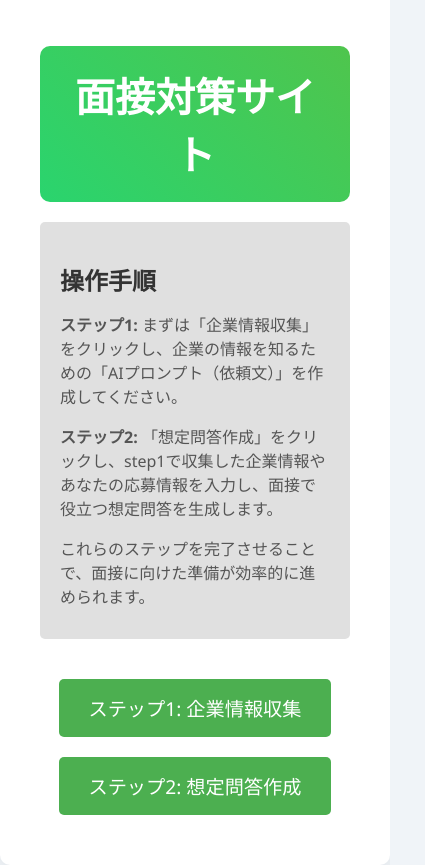
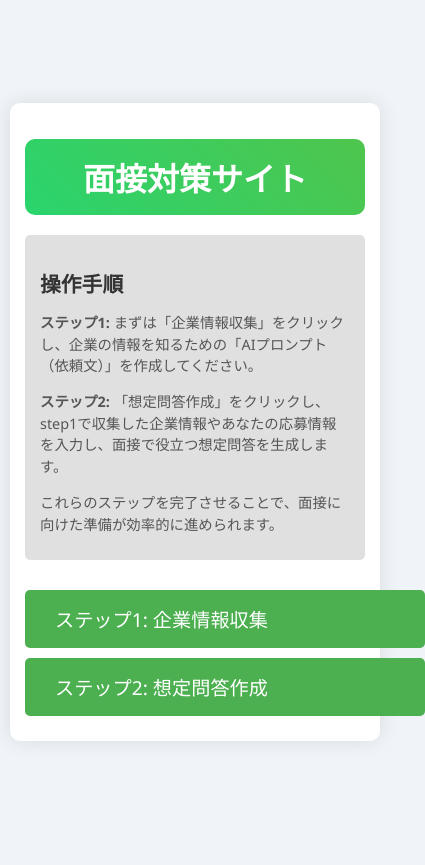
Before and after one commit to tanukin0423/mensetsutaisaku, a plain HTML site: page index.html in a window 390 px wide. Shown: the whole page, 425 px wide, since content can reach past the window. After the commit the page ends 844 px from the top, so only its background shows below. Drawn offline with Linux system fonts and the light colour scheme.

Commit message:
Add files via upload

```diff
--- a/index.html
+++ b/index.html
@@ -16,30 +16,27 @@
             display: flex;
             justify-content: center;
             align-items: center;
-            height: 100vh;
-            text-align: center;
+            min-height: 100vh;
+            padding: 20px;
+            box-sizing: border-box;
         }
         .content {
             background: #fff;
-            padding: 40px;
-            width: 800px;
+            padding: 20px;
+            width: 100%;
+            max-width: 800px;
             border-radius: 10px;
             box-shadow: 0 0 20px rgba(0, 0, 0, 0.1);
         }
         h1 {
             font-size: 2.5rem;
             margin-bottom: 20px;
-            color: #333;
+            color: #fff;
+            background: linear-gradient(45deg, #2ad46e, #4fc54d);
+            padding: 20px;
+            border-radius: 10px;
+            text-align: center;
         }
-        h1 {
-    font-size: 2.5rem;
-    margin-bottom: 20px;
-    color: #fff;
-    background: linear-gradient(45deg, #2ad46e, #4fc54d);
-    padding: 20px;
-    border-radius: 10px;
-    text-align: center; /* テキストをセンターに配置 */
-}
         p {
             font-size: 1.1rem;
             margin-bottom: 30px;
@@ -79,6 +76,34 @@
             margin-bottom: 10px;
             line-height: 1.5;
         }
+
+        /* レスポンシブデザインの追加 */
+        @media (max-width: 600px) {
+            .container {
+                padding: 10px;
+            }
+            .content {
+                padding: 15px;
+            }
+            h1 {
+                font-size: 2rem;
+                padding: 15px;
+            }
+            .btn {
+                display: block;
+                width: 100%;
+                margin: 10px 0;
+            }
+            .instructions {
+                padding: 15px;
+            }
+            .instructions h2 {
+                font-size: 1.3rem;
+            }
+            .instructions p {
+                font-size: 0.9rem;
+            }
+        }
     </style>
 </head>
 <body>
@@ -86,7 +111,6 @@
         <div class="content">
             <h1>面接対策サイト</h1>
 
-            <!-- 操作の説明を追加 -->
             <div class="instructions">
                 <h2>操作手順</h2>
                 <p><strong>ステップ1:</strong> まずは「企業情報収集」をクリックし、企業の情報を知るための「AIプロンプト（依頼文）」を作成してください。</p>
```
